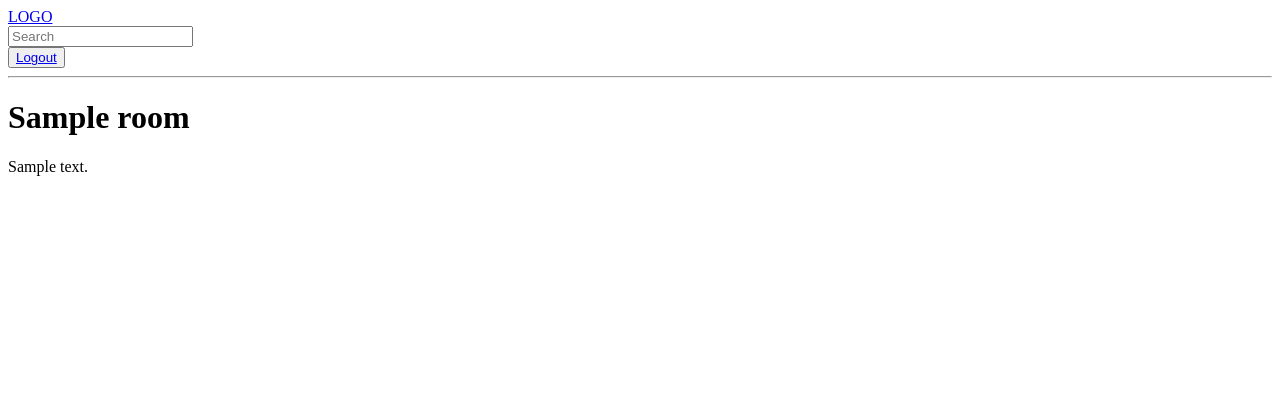
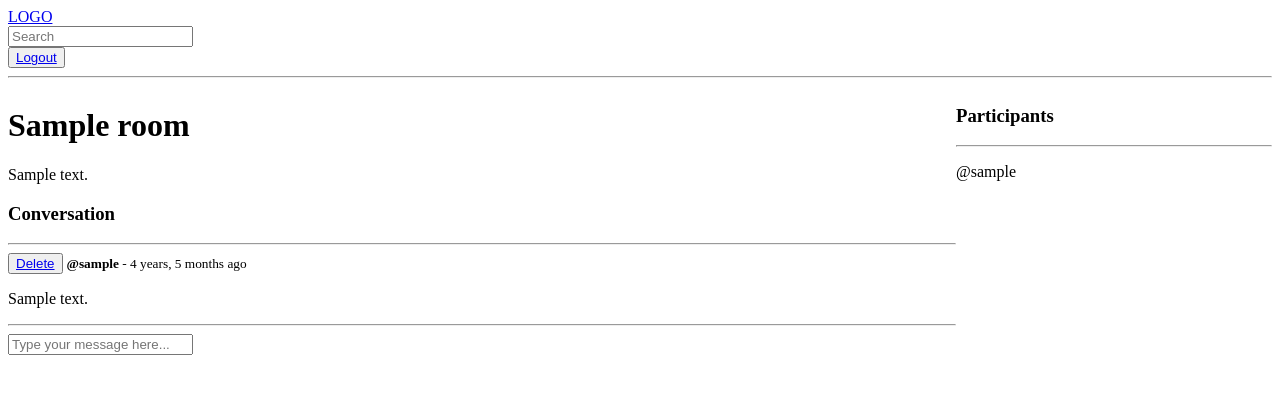
Before and after one commit to ahmadshah2103/studybuddy, a Django app: page /room/1 in a window 1280 px wide. Shown: the top 394 px of the page. Run offline with Django 5.2, Linux system fonts and the light colour scheme; a user stored in the database is signed in; tables that the repository leaves empty hold one stand-in row (values such as "Sample post").

Commit message:
Added CRUD for messages in rooms

```diff
--- a/studybud/base/models.py
+++ b/studybud/base/models.py
@@ -16,7 +16,7 @@ class Room(models.Model):
     id = models.AutoField(primary_key=True)
     name = models.CharField(max_length=200)
     description = models.TextField(null=True, blank=True)
-    # participants =
+    participants = models.ManyToManyField(User, related_name='participants', blank=True)
     created_at = models.DateTimeField(auto_now_add=True)
     updated_at = models.DateTimeField(auto_now=True)
 
--- a/studybud/base/templates/base/room.html
+++ b/studybud/base/templates/base/room.html
@@ -1,6 +1,45 @@
 {% extends 'main.html' %}
 
 {% block content %}
-    <h1>{{ room.name }}</h1>
-    <p>{{ room.description }}</p>
+    <style>
+        .room-container {
+            display: grid;
+            grid-template-columns: 3fr 1fr;
+        }
+    </style>
+
+    <div class="room-container">
+        <div>
+            <h1>{{ room.name }}</h1>
+            <p>{{ room.description }}</p>
+            <h3>Conversation</h3>
+            <hr>
+            {% for message in room_messages %}
+                <div>
+                    {% if request.user == message.user %}
+                        <button><a href="{% url 'delete-message' message.id%}" >Delete</a></button>
+                    {% endif %}
+                    <small><b>@{{ message.user }}</b> - {{ message.created_at|timesince }} ago</small>
+                    <p>{{ message.body }}</p>
+                    <hr>
+                </div>
+            {% endfor %}
+
+            {% if request.user.is_authenticated %}
+                <form method="POST" action="">
+                    {% csrf_token %}
+                    <input type="text" name="body" placeholder="Type your message here..." />
+                </form>
+            {% endif %}
+        </div>
+        <div>
+            <h3>Participants</h3>
+            <hr>
+            {% for user in participants %}
+                <div>
+                    <p>@{{ user.username }}</p>
+                </div>
+            {% endfor %}
+        </div>
+    </div>
 {% endblock %}
--- a/studybud/base/urls.py
+++ b/studybud/base/urls.py
@@ -10,4 +10,5 @@ urlpatterns = [
     path('create-room', views.createRoom, name='create-room'),
     path('update-room/<str:pk>/', views.updateRoom, name='update-room'),
     path('delete-room/<str:pk>/', views.deleteRoom, name='delete-room'),
+    path('delete-message/<str:pk>/', views.deleteMessage, name='delete-message'),
 ]
--- a/studybud/base/views.py
+++ b/studybud/base/views.py
@@ -6,7 +6,7 @@ from django.contrib.auth.decorators import login_required
 from django.contrib.auth.models import User
 from django.contrib.auth import authenticate, login, logout
 from django.db.models import Q
-from .models import Room, Topic
+from .models import Room, Topic, Message
 from .forms import RoomForm
 
 
@@ -16,19 +16,18 @@ def loginPage(request):
     if request.user.is_authenticated:
         return redirect('home')
 
-    if request.method == 'POST':
-        username = request.POST.get('username')
-        password = request.POST.get('password')
-        try:
-            user = User.objects.get(username=username)
-            user = authenticate(request, username=username, password=password)
-            if user is not None:
-                login(request, user)
-                return redirect('home')
-            else:
-                messages.error(request, 'Incorrect password')
-        except:
-            messages.error(request, 'User does not exist')
+    username = request.POST.get('username')
+    password = request.POST.get('password')
+    try:
+        user = User.objects.get(username=username)
+        user = authenticate(request, username=username, password=password)
+        if user is not None:
+            login(request, user)
+            return redirect('home')
+        else:
+            messages.error(request, 'Incorrect password')
+    except:
+        messages.error(request, 'User does not exist')
 
     context = {'page': page}
     return render(request, 'base/login_registration.html', context)
@@ -78,7 +77,19 @@ def home(request):
 
 def room(request, pk):
     room = Room.objects.get(id=pk)
-    context = {'room': room}
+    room_messages = room.message_set.all().order_by('-created_at')
+    participants = room.participants.all()
+
+    if request.method == 'POST':
+        message = room.message_set.create(
+            user=request.user,
+            body=request.POST.get('body')
+        )
+        message.save()
+        room.participants.add(request.user)
+        return redirect('room', pk=room.id)
+
+    context = {'room': room, 'room_messages': room_messages, 'participants': participants}
     return render(request, 'base/room.html', context)
 
 
@@ -101,7 +112,6 @@ def createRoom(request):
 
 @login_required(login_url='login')
 def updateRoom(request, pk):
-
     room = Room.objects.get(id=pk)
     form = RoomForm(instance=room)
 
@@ -130,3 +140,17 @@ def deleteRoom(request, pk):
         return redirect('home')
 
     return render(request, 'base/delete.html', {'obj': room})
+
+
+@login_required(login_url='login')
+def deleteMessage(request, pk):
+    message = Message.objects.get(id=pk)
+
+    if request.user != message.user:
+        return HttpResponse('Permission denied!')
+
+    if request.method == 'POST':
+        message.delete()
+        return redirect('room', pk=message.room.id)
+
+    return render(request, 'base/delete.html', {'obj': message})
```
Also changed, not shown: studybud/base/migrations/0003_alter_room_options_room_participants.py (added).
